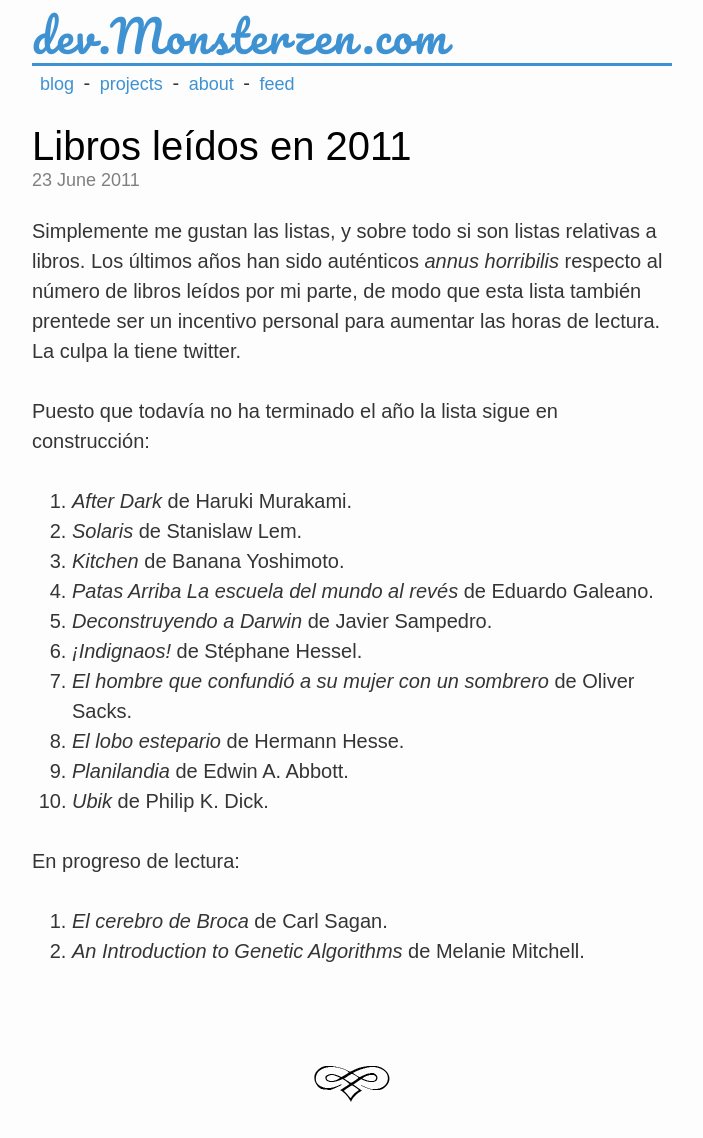
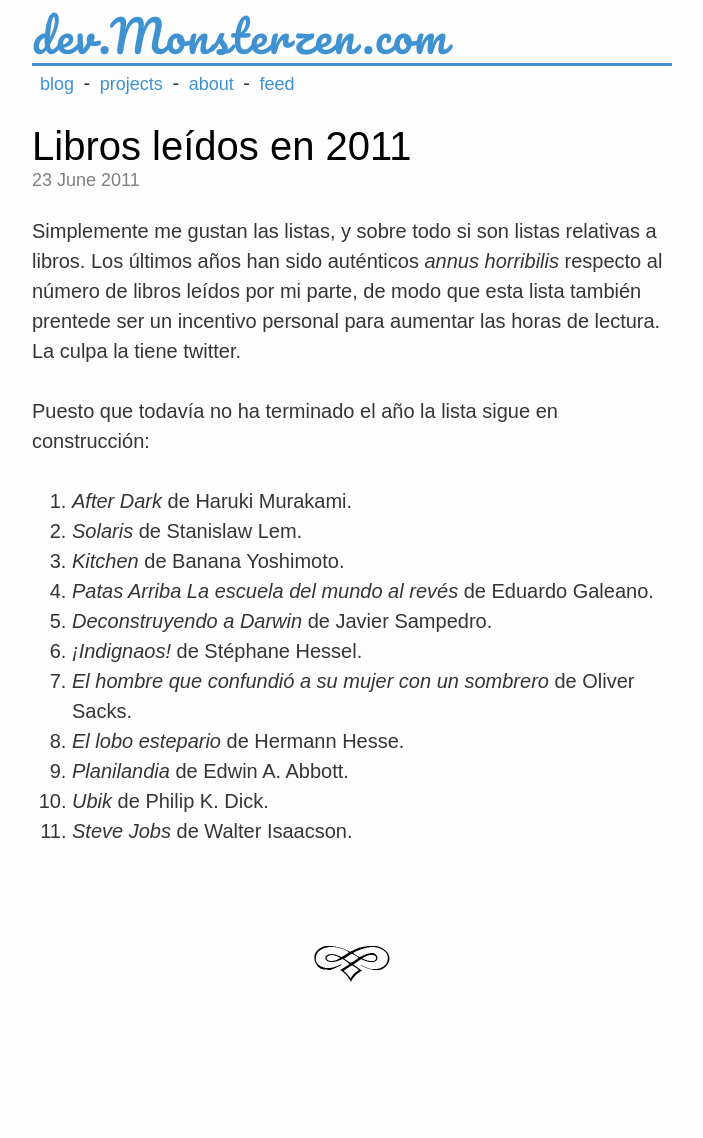
Before and after one commit to jfcalvo/jfcalvo.github.com, a Jekyll site: the page built from _posts/2011-06-23-libros-leidos-en-2011.markdown, in a window 1280 px wide. Shown: the whole page, without its empty margins (288-991 px from the left). Built offline with Jekyll 4.4.1, drawn with Linux system fonts in a browser that asks for light colours; some web fonts are replaced; after the commit the page ends 1018 px from its top, so only the background shows below that.

Commit message:
Added Steve Jobs book

```diff
--- a/_posts/2011-06-23-libros-leidos-en-2011.markdown
+++ b/_posts/2011-06-23-libros-leidos-en-2011.markdown
@@ -20,8 +20,4 @@ Puesto que todavía no ha terminado el año la lista sigue en construcción:
 8. *El lobo estepario* de Hermann Hesse.
 9. *Planilandia* de Edwin A. Abbott.
 10. *Ubik* de Philip K. Dick.
-
-En progreso de lectura:
-
-1. *El cerebro de Broca* de Carl Sagan.
-4. *An Introduction to Genetic Algorithms* de Melanie Mitchell.
+11. *Steve Jobs* de Walter Isaacson.
```
